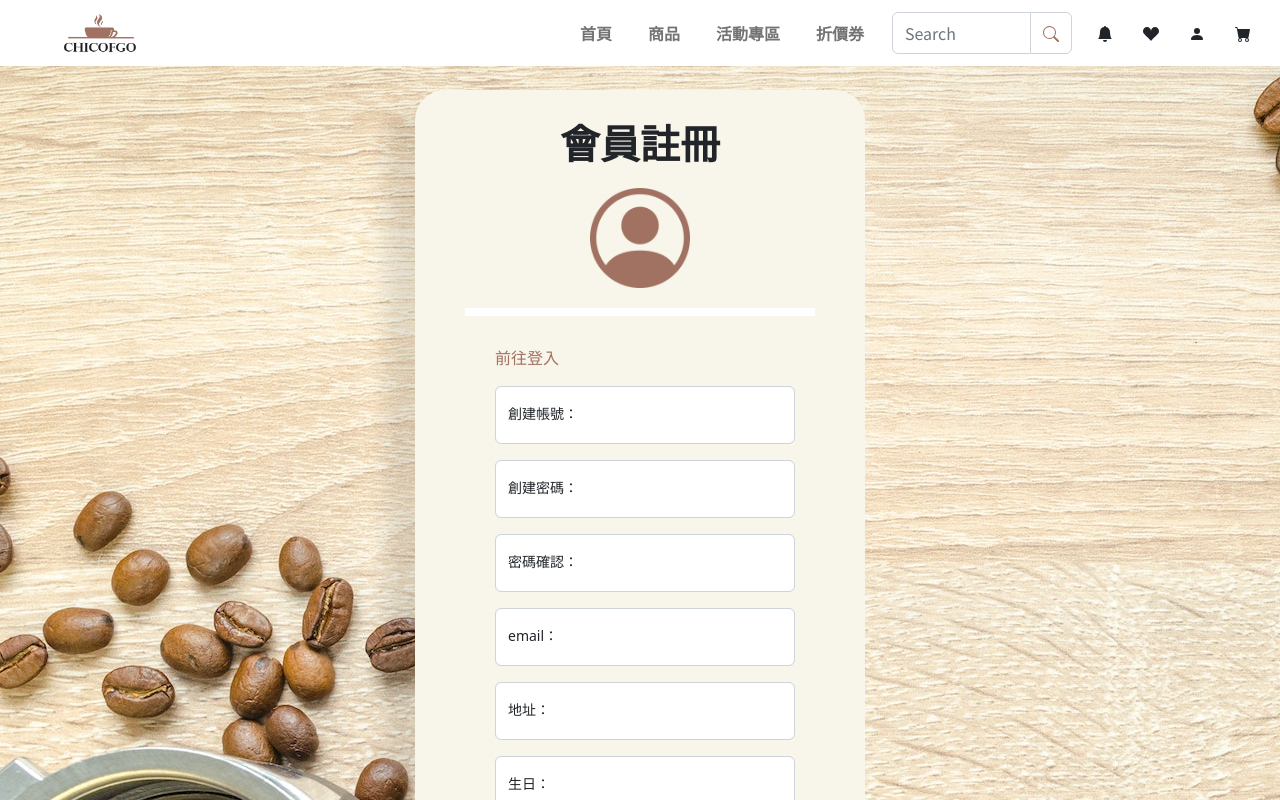
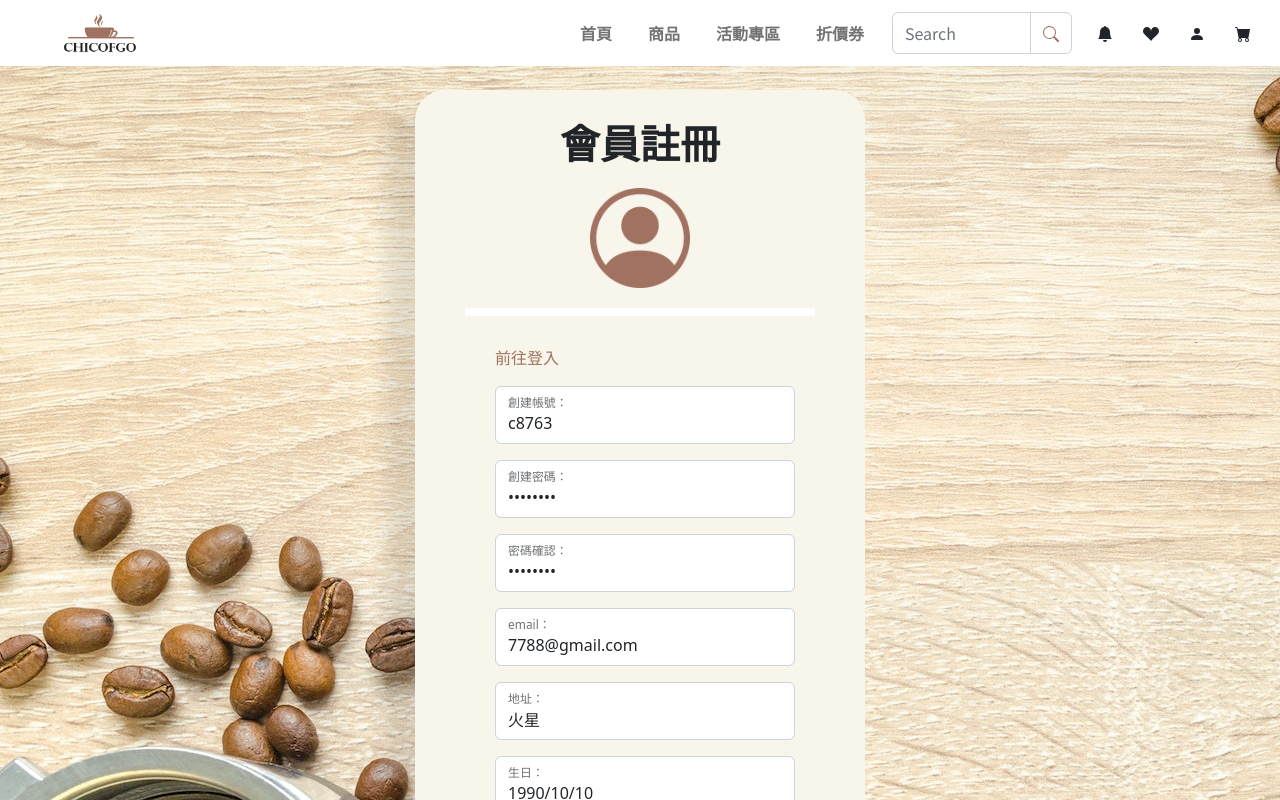
Before and after one commit to clothn0105700/Chicofgo-online-shopping, a React (Create React App) app in the folder Chicofgo_react_main/: page /register in a window 1280 px wide. Shown: the top 800 px of the page. Built offline with nearby package versions, Linux system fonts and the light colour scheme.

Commit message:
[feat]登入註冊頁面修改

```diff
--- a/Chicofgo_react_main/package.json
+++ b/Chicofgo_react_main/package.json
@@ -6,6 +6,7 @@
     "@testing-library/jest-dom": "^5.16.5",
     "@testing-library/react": "^13.4.0",
     "@testing-library/user-event": "^13.5.0",
+    "axios": "^1.3.0",
     "bootstrap": "^5.2.3",
     "dotenv": "^16.0.3",
     "react": "^18.2.0",
--- a/Chicofgo_react_main/src/Pages/Account/ShoppingCart/Components/ShoppingItem.jsx
+++ b/Chicofgo_react_main/src/Pages/Account/ShoppingCart/Components/ShoppingItem.jsx
@@ -7,22 +7,24 @@ import { FaWindowClose } from 'react-icons/fa';
 import { BsCaretRightSquareFill, BsCaretLeftSquareFill } from 'react-icons/bs';
 // import ChContainer from '../../ComponentShare/ChContainer';
 import style from './ShoppingItem.module.scss';
-import React, { useState } from 'react';
+import React, { useState, useEffect } from 'react';
 
 const ShoppingItem = ({
   id,
   brandname,
   title,
   desc,
-  quantity2,
+  theQuantity,
   price,
   productImg,
   onCalculate,
+
   handleClick2,
   isChecked2,
 }) => {
   // 用{大括號}接受prop
-  const [quantity, setQuantity] = useState(quantity2 || 1);
+  const [quantity, setQuantity] = useState(theQuantity || 1);
+
   const increment = () => {
     setQuantity(quantity + 1);
     onCalculate(price); //每次點擊時執行 onCalculate(price) = totalCash + price
--- a/Chicofgo_react_main/src/Pages/Account/ShoppingCart/ShoppingCart.jsx
+++ b/Chicofgo_react_main/src/Pages/Account/ShoppingCart/ShoppingCart.jsx
@@ -10,6 +10,7 @@ import style from './ShoppingCart.module.scss';
 import React, { useState, useEffect } from 'react';
 import ShoppingItem from './Components/ShoppingItem';
 import Total from './Components/Total';
+
 const products = [
   {
     id: 1,
@@ -67,6 +68,7 @@ function ShoppingCart(props) {
   const handleSelectAll = (e) => {
     setIsCheckAll(!isCheckAll);
     setIsCheck(list.map((li) => String(li.id)));
+    calculate();
     if (isCheckAll) {
       setIsCheck([]);
     }
@@ -77,6 +79,9 @@ function ShoppingCart(props) {
     let itemData = list.filter((item) => item.id == id)[0];
     setIsCheck([...isCheck, id]);
     setTotalCash(totalCash + 87);
+
+
+
     console.log(itemData.price);
     console.log(itemData.quantity);
 
@@ -111,7 +116,7 @@ function ShoppingCart(props) {
                 brandname={p.brandname}
                 title={p.title}
                 desc={p.desc}
-                quantity2={p.quantity}
+                theQuantity={p.quantity}
                 price={p.price}
                 productImg={p.productImg}
                 onCalculate={calculate}
--- a/Chicofgo_react_main/src/Pages/Login/Login.js
+++ b/Chicofgo_react_main/src/Pages/Login/Login.js
@@ -7,8 +7,31 @@ import FloatingLabel from 'react-bootstrap/FloatingLabel';
 import Form from 'react-bootstrap/Form';
 import Button from 'react-bootstrap/Button';
 import { Row, Col } from 'react-bootstrap';
+import { useState } from 'react';
+import axios from 'axios';
 
 function Login() {
+  const [member, setMember] = useState({
+    email: '7788@gmail.com',
+    password: 'test1234',
+  });
+
+  function handleChange(e) {
+    setMember({ ...member, [e.target.name]: e.target.value });
+  }
+
+  async function handleSubmit(e) {
+    e.preventDefault();
+    let response = await axios.post(
+      'http://localhost:3001/api/auth/login',
+      member,
+      {
+        // 為了跨源存取 cookie
+        withCredentials: true,
+      }
+    );
+    console.log(response.data);
+  }
   return (
     <Fragment>
       <Container fluid className="background py-4">
@@ -29,7 +52,12 @@ function Login() {
                 label="帳號："
                 className="mb-3"
               >
-                <Form.Control type="email" placeholder=" " />
+                <Form.Control
+                  type="email"
+                  placeholder=" "
+                  value={member.email}
+                  onChange={handleChange}
+                />
               </FloatingLabel>
 
               <FloatingLabel
@@ -37,7 +65,12 @@ function Login() {
                 label="密碼："
                 className="mb-3"
               >
-                <Form.Control type="email" placeholder=" " />
+                <Form.Control
+                  type="password"
+                  placeholder=" "
+                  value={member.password}
+                  onChange={handleChange}
+                />
               </FloatingLabel>
 
               <Row className="mb-3 justify-content-bewteen">
@@ -56,6 +89,7 @@ function Login() {
                 <Button
                   variant="chicofgo-brown"
                   className="loginBtn mx-auto chicofgo_white_font"
+                  onClick={handleSubmit}
                 >
                   登入
                 </Button>
--- a/Chicofgo_react_main/src/Pages/Login/Register.js
+++ b/Chicofgo_react_main/src/Pages/Login/Register.js
@@ -6,8 +6,45 @@ import Container from 'react-bootstrap/Container';
 import FloatingLabel from 'react-bootstrap/FloatingLabel';
 import Form from 'react-bootstrap/Form';
 import Button from 'react-bootstrap/Button';
+import { useState } from 'react';
+import axios from 'axios';
 
 function Login() {
+  const [member, setMember] = useState({
+    email: '7788@gmail.com',
+    name: 'name',
+    password: 'test1234',
+    confirmPassword: 'test1234',
+    photo: '',
+    account: 'c8763',
+    birthday: '1990/10/10',
+    address: '火星',
+  });
+
+  // email input 的 change
+  // e.target ==> email input
+  // name input 的 change
+  // e.target ==> name input
+  function handleChange(e) {
+    // console.log(e);
+    let newMember = { ...member };
+    newMember[e.target.name] = e.target.value;
+    setMember(newMember);
+
+    // setMember({ ...member, [e.target.name]: e.target.value });
+  }
+
+  async function handleSubmit(e) {
+    console.log('handleSubmit');
+    // 關閉表單的預設行為
+    e.preventDefault();
+    let response = await axios.post(
+      'http://localhost:3001/api/auth/register',
+      member
+    );
+
+    console.log(response.data);
+  }
   return (
     <Fragment>
       <Container fluid className="background py-4">
@@ -28,7 +65,12 @@ function Login() {
                 label="創建帳號："
                 className="mb-3"
               >
-                <Form.Control type="text" placeholder=" " />
+                <Form.Control
+                  type="text"
+                  placeholder=" "
+                  value={member.account}
+                  onChange={handleChange}
+                />
               </FloatingLabel>
 
               <FloatingLabel
@@ -36,7 +78,14 @@ function Login() {
                 label="創建密碼："
                 className="mb-3"
               >
-                <Form.Control type="password" placeholder=" " />
+                <Form.Control
+                  type="password"
+                  placeholder=" "
+                  // id="password"
+                  name="password"
+                  value={member.password}
+                  onChange={handleChange}
+                />
               </FloatingLabel>
 
               <FloatingLabel
@@ -44,7 +93,14 @@ function Login() {
                 label="密碼確認："
                 className="mb-3"
               >
-                <Form.Control type="password" placeholder=" " />
+                <Form.Control
+                  type="password"
+                  placeholder=" "
+                  // id="confirmPassword"
+                  name="confirmPassword"
+                  value={member.confirmPassword}
+                  onChange={handleChange}
+                />
               </FloatingLabel>
 
               <FloatingLabel
@@ -52,7 +108,14 @@ function Login() {
                 label="email："
                 className="mb-3"
               >
-                <Form.Control type="email" placeholder=" " />
+                <Form.Control
+                  type="email"
+                  placeholder=" "
+                  // id="email"
+                  name="email"
+                  value={member.email}
+                  onChange={handleChange}
+                />
               </FloatingLabel>
 
               <FloatingLabel
@@ -60,7 +123,14 @@ function Login() {
                 label="地址："
                 className="mb-3"
               >
-                <Form.Control type="text" placeholder=" " />
+                <Form.Control
+                  type="text"
+                  placeholder=" "
+                  // id="address"
+                  name="address"
+                  value={member.address}
+                  onChange={handleChange}
+                />
               </FloatingLabel>
 
               <FloatingLabel
@@ -68,12 +138,20 @@ function Login() {
                 label="生日："
                 className="mb-3"
               >
-                <Form.Control type="datetime" placeholder=" " />
+                <Form.Control
+                  type="datetime"
+                  placeholder=" "
+                  // id="birthday"
+                  name="birthday"
+                  value={member.birthday}
+                  onChange={handleChange}
+                />
               </FloatingLabel>
               <div className="mx-auto" style={{ width: 200 }}>
                 <Button
                   className="doRegisterBtn mx-auto chicofgo_white_font"
                   variant="chicofgo-brown"
+                  onClick={handleSubmit}
                 >
                   送出
                 </Button>
```
Also changed, not shown: 1 other file (tests, documents, lock files or other folders).
